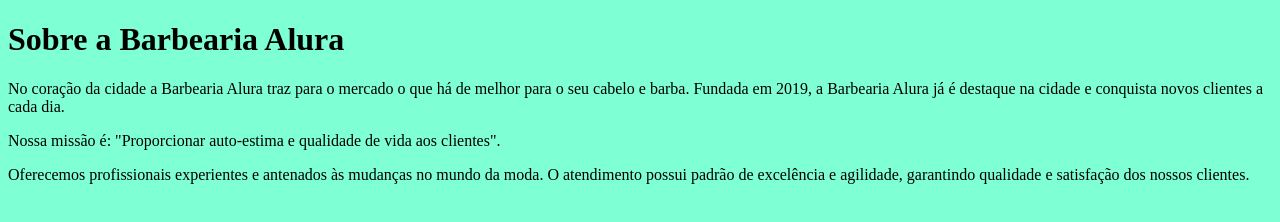
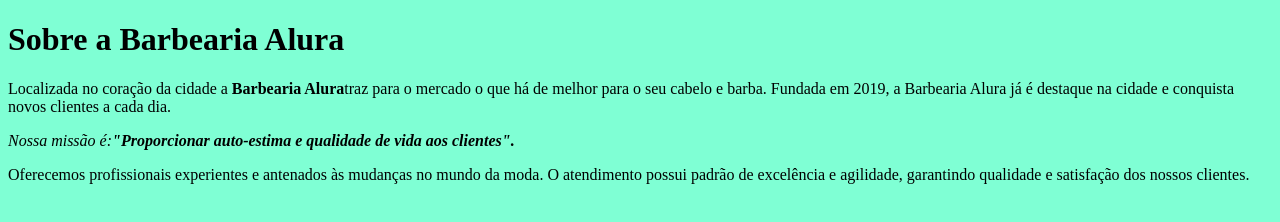
Before and after one commit to SVJGarcia/Front-end, a plain HTML site: page index.html in a window 1280 px wide. Drawn offline with Linux system fonts and the light colour scheme.

Commit message:
Update index.html

```diff
--- a/index.html
+++ b/index.html
@@ -1,15 +1,18 @@
 <!doctype html>
- <html>
+ <html lang="pt-br">
     <head>
         <meta charset="UTF-8">
        <title>barbearia alura</title>
+       <link rel="stylesheet" href="style.css">
+       <style>
+       </style>
     </head>
     <body style="background-color:aquamarine;">
         <h1>Sobre a Barbearia Alura</h1>
 
-            <p>No coração da cidade a Barbearia Alura traz para o mercado o que há de melhor para o seu cabelo e barba. Fundada em 2019, a Barbearia Alura já é destaque na cidade e conquista novos clientes a cada dia.</p>
+            <p>Localizada no coração da cidade a <strong>Barbearia Alura</strong>traz para o mercado o que há de melhor para o seu cabelo e barba. Fundada em 2019, a Barbearia Alura já é destaque na cidade e conquista novos clientes a cada dia.</p>
 
-            <p>Nossa missão é: "Proporcionar auto-estima e qualidade de vida aos clientes".</p>
+            <p><em>Nossa missão é:<strong>"Proporcionar auto-estima e qualidade de vida aos clientes".</strong></em></p>
 
             <p>Oferecemos profissionais experientes e antenados às mudanças no mundo da moda. O atendimento possui padrão de excelência e agilidade, garantindo qualidade e satisfação dos nossos clientes.</p>
     </body>
```
